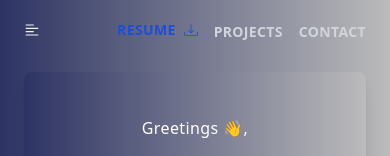
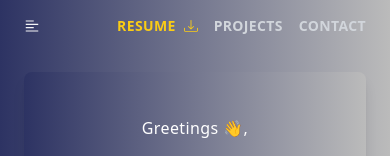
Before and after one commit to SharifuzzamanShaon/my-portfolio, a React (Vite) app: page / in a window 390 px wide. Both pictures are taken after a click on the icon 32 px from the left and 32 px from the top of the page. Shown: the top 156 px of the page. Built offline with nearby package versions, Linux system fonts and the light colour scheme.

Commit message:
refactor MobileMenu component: simplify structure and remove unused imports

```diff
--- a/src/components/MobileMenu.jsx
+++ b/src/components/MobileMenu.jsx
@@ -1,49 +1,36 @@
 import React from "react";
 import { BsDownload } from "react-icons/bs";
-import { Link, useLocation } from "react-router-dom";
+import { Link } from "react-router-dom";
 
-const MobileMenu = () => {
+const MobileMenu = ({projectsRef,contactRef}) => {
   const pdfUrl = import.meta.env.VITE_CV_DRIVE_URL;
-  const location = useLocation();
   const handleOpenPdf = () => {
     window.open(pdfUrl, "_blank"); // Opens the PDF in a new tab
   };
   return (
-    <nav className="flex space-x-4">
+    <nav>
+      <div className="flex space-x-4">
         <button onClick={handleOpenPdf} className="flex items-center space-x-2">
           <a
-          className={`${
-            location.pathname === "/resume"
-              ? "text-yellow-400"
-              : "text-blue-700 dark:text-blue-700"
-          } hover:text-yellow-500 transition text-sm font-semibold tracking-wide flex items-center space-x-2`}
+            className={`text-yellow-400 hover:text-yellow-500 transition text-sm font-semibold tracking-wide flex items-center space-x-2`}
           >
             <span>RESUME</span>
             <BsDownload className="text-sm" />
           </a>
         </button>
-      <Link to="/projects">
-        <span
-          className={`${
-            location.pathname === "/projects"
-              ? "text-yellow-400"
-              : "text-gray-300 dark:text-gray-400"
-          } hover:text-yellow-500 transition text-sm font-semibold tracking-wide`}
+        <button
+          onClick={() => projectsRef.current?.scrollIntoView({ behavior: "smooth" })}
+          className={`text-gray-300 dark:text-gray-400 hover:text-yellow-500 transition text-sm font-semibold tracking-wide`}
         >
           PROJECTS
-        </span>
-      </Link>
-      <Link to="/contact">
-        <span
-          className={`${
-            location.pathname === "/contact"
-              ? "text-yellow-400"
-              : "text-gray-300 dark:text-gray-400"
-          } hover:text-yellow-500 transition text-sm font-semibold tracking-wide`}
+        </button>
+        <button
+          onClick={() => contactRef.current?.scrollIntoView({ behavior: "smooth" })}
+          className={`text-gray-300 dark:text-gray-400 hover:text-yellow-500 transition text-sm font-semibold tracking-wide`}
         >
           CONTACT
-        </span>
-      </Link>
+        </button>
+      </div>
     </nav>
   );
 };
```
Lines whose indentation alone changed are shown as unchanged.
